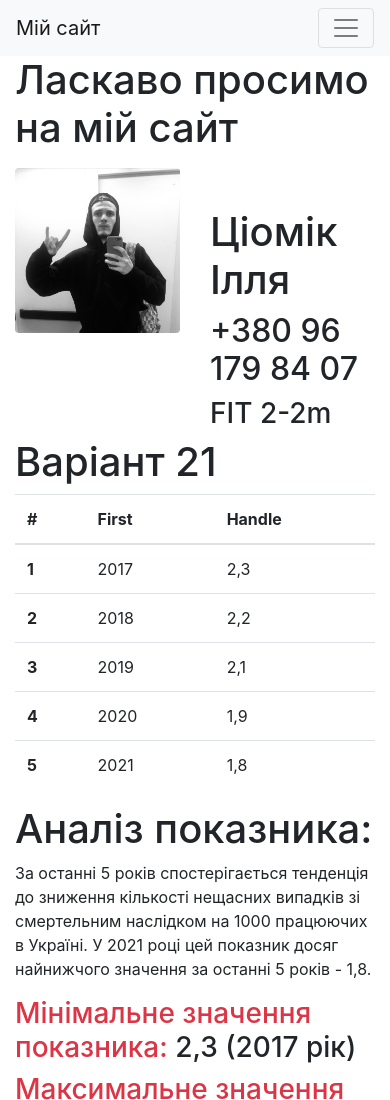
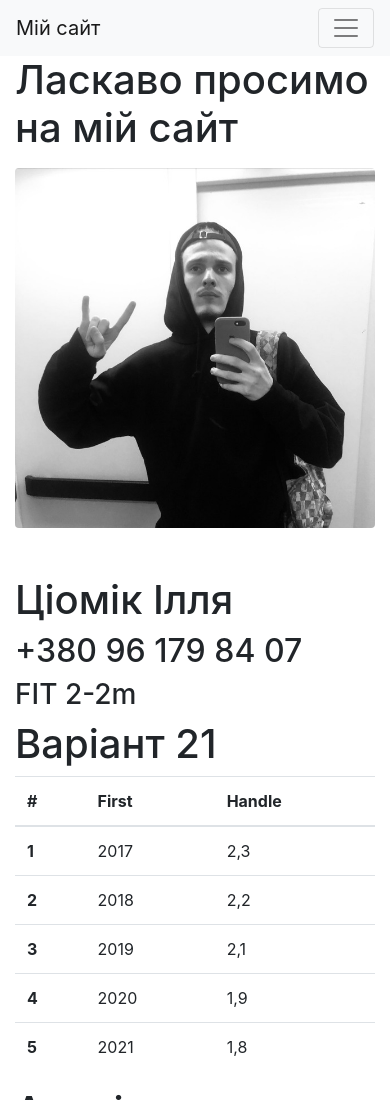
Before and after one commit to tsiomik/project, a plain HTML site: page index.html in a window 390 px wide. Shown: the top 1100 px of the page. Drawn offline with nearby package versions, Linux system fonts and the light colour scheme.

Commit message:
Update index.html

```diff
--- a/index.html
+++ b/index.html
@@ -31,10 +31,10 @@
     <div class="container">
       <h1>Ласкаво просимо на мій сайт</h1>
       <div class="row">
-        <div class="col-6 mt-2">
+        <div class="col-md-6 mt-2">
           <img src="/Tsiomik.jpg" alt="img" class="img-fluid rounded" />
         </div>
-        <div class="col-6 mt-5">
+        <div class="col-md-6 mt-5">
           <h1>Ціомік Ілля</h1>
           <h2>+380 96 179 84 07</h2>
           <h3>FIT 2-2m</h3>
```
